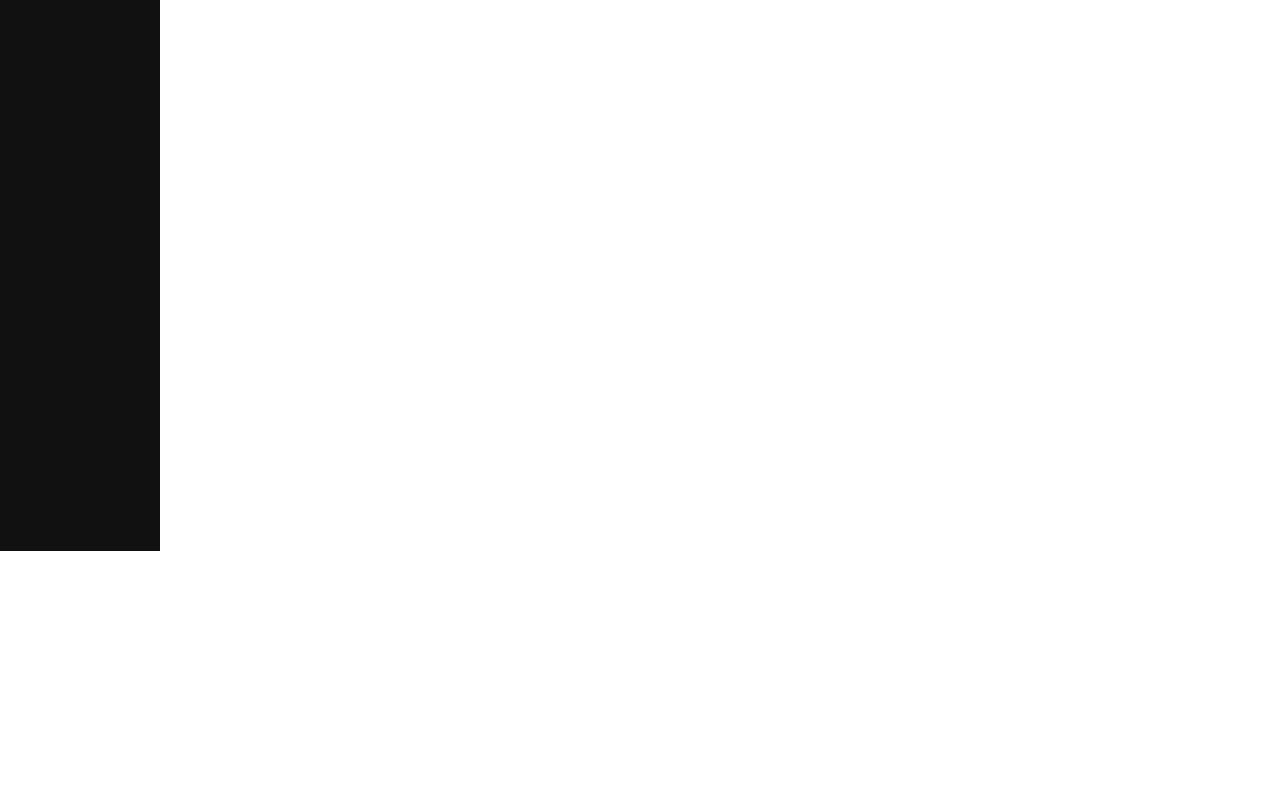
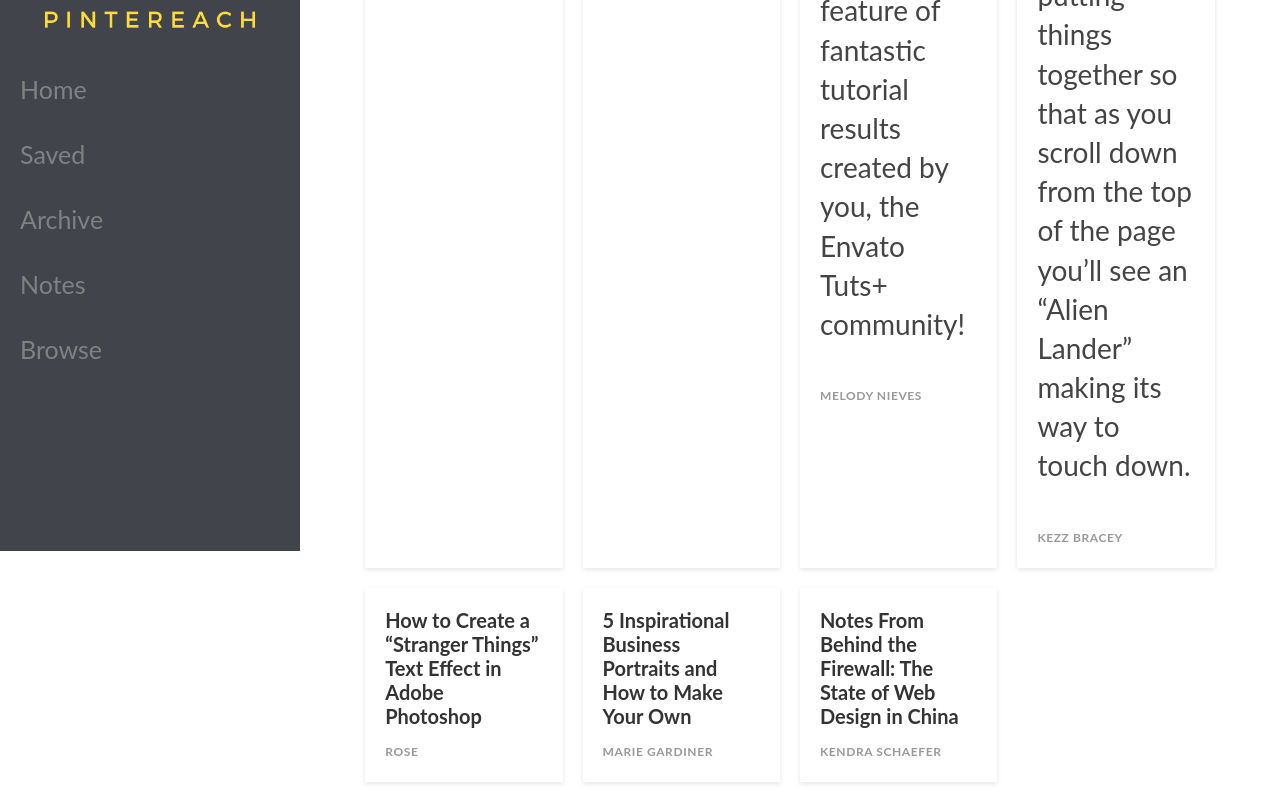
Before and after one commit to BW-Pintereach-Aja/marketing-page, a plain HTML site: page index.html in a window 1280 px wide. Shown: the part 269-1059 px from the top of the page. Before the commit the page ends 800 px from the top, so only its background shows below. Drawn offline with Linux system fonts and the light colour scheme.

Commit message:
updated layout

```diff
--- a/index.html
+++ b/index.html
@@ -6,14 +6,88 @@
 </head>
 <body>
     <div class="sidenav">
-        <a href="#about">About</a>
-        <a href="#services">Services</a>
-        <a href="#clients">Clients</a>
-        <a href="#contact">Contact</a>
+        <img src="/img/pintereach.png" alt="pintereach" width="300" height="auto">
+        <a href="#about">Home</a>
+        <a href="#saved">Saved</a>
+        <a href="#archive">Archive</a>
+        <a href="#notes">Notes</a>
+        <a href="#browse">Browse</a>
+
       </div>
 <div class ="main">
-<h1>My First Heading</h1>
-<p>My first paragraph.</p>
+
+    <button class="button" href="">Sign Up</button>
+    <button class="button" href="">Log In</button>
+    <div class="support-grid"></div>
+
+    <div class="band">
+        <div class="item-1">
+              <a href="https://design.tutsplus.com/articles/international-artist-feature-malaysia--cms-26852" class="card">
+                <div class="thumb"></div>
+                <article>
+                  <h1>International Artist Feature: Malaysia</h1>
+                  <span>Mary Winkler</span>
+                </article>
+              </a>
+        </div>
+        <div class="item-2">
+              <a href="https://webdesign.tutsplus.com/articles/how-to-conduct-remote-usability-testing--cms-27045" class="card">
+                <div class="thumb"></div>
+                <article>
+                  <h1>How to Conduct Remote Usability Testing</h1>
+                  <span>Harry Brignull</span>
+                </article>
+              </a>
+        </div>
+        <div class="item-3">
+          <a href="https://design.tutsplus.com/articles/envato-tuts-community-challenge-created-by-you-july-edition--cms-26724" class="card">
+            <div class="thumb"></div>
+            <article>
+              <h1>Created by You, July Edition</h1>
+              <p>Welcome to our monthly feature of fantastic tutorial results created by you, the Envato Tuts+ community! </p>
+              <span>Melody Nieves</span>
+            </article>
+          </a>
+        </div>
+        <div class="item-4">
+              <a href="https://webdesign.tutsplus.com/tutorials/how-to-code-a-scrolling-alien-lander-website--cms-26826" class="card">
+                <div class="thumb"></div>
+                <article>
+                  <h1>How to Code a Scrolling “Alien Lander” Website</h1>
+                  <p>We’ll be putting things together so that as you scroll down from the top of the page you’ll see an “Alien Lander” making its way to touch down.</p>
+                  <span>Kezz Bracey</span>
+                </article>
+              </a>
+        </div>
+        <div class="item-5">
+              <a href="https://design.tutsplus.com/tutorials/stranger-things-inspired-text-effect--cms-27139" class="card">
+                <div class="thumb"></div>
+                <article>
+                  <h1>How to Create a “Stranger Things” Text Effect in Adobe Photoshop</h1>
+                  <span>Rose</span>
+                </article>
+              </a>
+        </div>
+        <div class="item-6">
+          <a href="https://photography.tutsplus.com/articles/5-inspirational-business-portraits-and-how-to-make-your-own--cms-27338" class="card">
+            <div class="thumb"></div>
+            <article>
+              <h1>5 Inspirational Business Portraits and How to Make Your Own</h1>
+
+              <span>Marie Gardiner</span>
+            </article>
+          </a>
+        </div>
+        <div class="item-7">
+          <a href="https://webdesign.tutsplus.com/articles/notes-from-behind-the-firewall-the-state-of-web-design-in-china--cms-22281" class="card">
+            <div class="thumb"></div>
+            <article>
+              <h1>Notes From Behind the Firewall: The State of Web Design in China</h1>
+              <span>Kendra Schaefer</span>
+            </article>
+          </a>
+        </div>
+      </div>
 </div>
 
 </body>
--- a/style.css
+++ b/style.css
@@ -4,18 +4,18 @@ body {
 
   .sidenav {
     height: 100%;
-    width: 160px;
+    width: 300px;
     position: fixed;
     z-index: 1;
     top: 0;
     left: 0;
-    background-color: #111;
+    background-color: #41444b;
     overflow-x: hidden;
     padding-top: 20px;
   }
 
   .sidenav a {
-    padding: 6px 8px 6px 16px;
+    padding: 20px 50px 15px 20px;
     text-decoration: none;
     font-size: 25px;
     color: #818181;
@@ -26,13 +26,96 @@ body {
     color: #f1f1f1;
   }
 
+  .button {
+    background-color: #fddb3a;
+    border: none;
+    color: #52575d;
+    padding: 20px 32px;
+    text-align: center;
+    font-size: 16px;
+    margin: 10px 10px;
+    transition: 0.3s;
+    display: inline-block;
+    text-decoration: none;
+    cursor: pointer;
+    border-radius: 4px;
+    float:right;
+  }
+
+  .button:hover {opacity: 1;
+  background-color: #fef2b3
+  }
+
   .main {
-    margin-left: 160px; /* Same as the width of the sidenav */
+    margin-left: 300px; /* Same as the width of the sidenav */
     font-size: 28px; /* Increased text to enable scrolling */
     padding: 0px 10px;
   }
 
-  @media screen and (max-height: 450px) {
-    .sidenav {padding-top: 15px;}
-    .sidenav a {font-size: 18px;}
+  .band {
+    width: 90%;
+    max-width: 1240px;
+    margin: 0 auto;
+
+    display: grid;
+
+    grid-template-columns: 1fr;
+    grid-template-rows: auto;
+    grid-gap: 20px;
   }
+
+  @media only screen and (min-width: 500px) {
+    .band {
+      grid-template-columns: 1fr 1fr;
+    }
+  }
+
+  @media only screen and (min-width: 850px) {
+    .band {
+      grid-template-columns: 1fr 1fr 1fr 1fr;
+    }
+  }
+
+
+  .card {
+    background: white;
+    text-decoration: none;
+    color: #444;
+    box-shadow: 0 2px 5px rgba(0,0,0,0.1);
+    display: flex;
+    flex-direction: column;
+    min-height: 100%;
+
+    position: relative;
+    top: 0;
+    transition: all .1s ease-in;
+  }
+
+  .card:hover {
+    top: -2px;
+    box-shadow: 0 4px 5px rgba(0,0,0,0.2);
+  }
+
+  .card article {
+    padding: 20px;
+  }
+
+  /* typography */
+  .card h1 {
+    font-size: 20px;
+    margin: 0;
+    color: #333;
+  }
+
+  .card p {
+    line-height: 1.4;
+  }
+
+  .card span {
+    font-size: 12px;
+    font-weight: bold;
+    color: #999;
+    text-transform: uppercase;
+    letter-spacing: .05em;
+    margin: 2em 0 0 0;
+  }
```
Also changed, not shown: img/pintereach.png (added), 2 other files.
